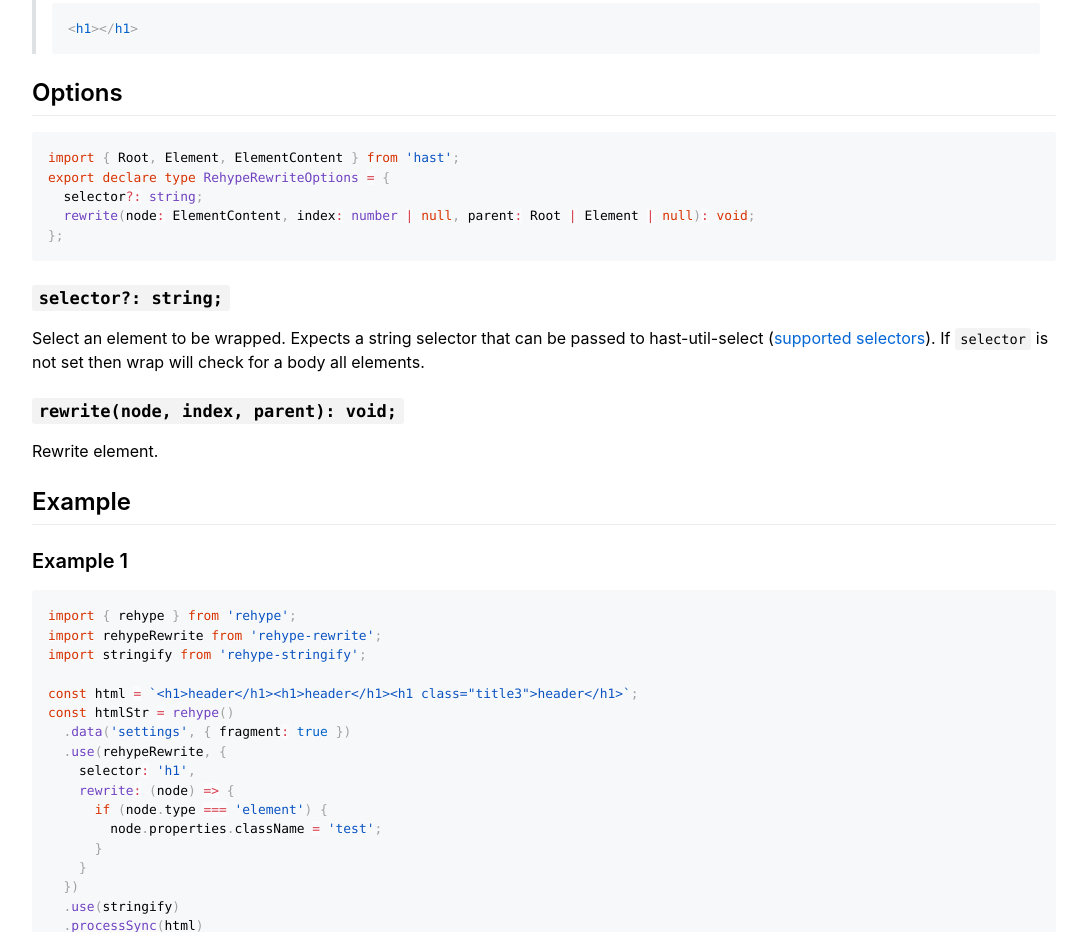
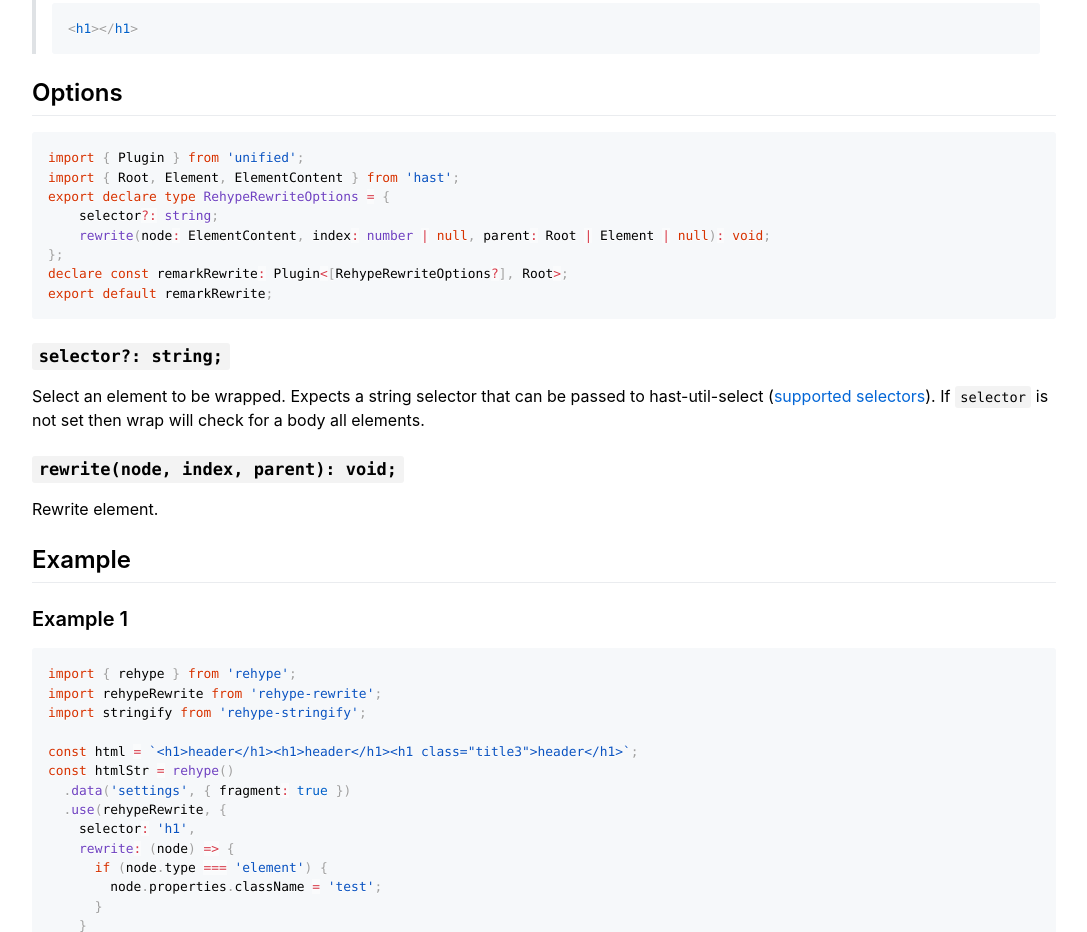
Before and after one commit to jaywcjlove/rehype-rewrite, a plain HTML site: page index.html in a window 1280 px wide. Shown: the part 1955-2887 px from the top of the page, without its empty margins (96-1183 px from the left). Drawn offline with Linux system fonts and the light colour scheme.

Commit message:
deploy: 02669eeaa9362b0b0ab0abbdb0f1d02104081303

```diff
--- a/index.html
+++ b/index.html
@@ -72,11 +72,14 @@
       <h2 id="options"><a class="anchor" aria-hidden="true" tabindex="-1" href="#options"><svg class="octicon octicon-link" viewBox="0 0 16 16" version="1.1" width="16" height="16" aria-hidden="true">
             <path fill-rule="evenodd" d="M7.775 3.275a.75.75 0 001.06 1.06l1.25-1.25a2 2 0 112.83 2.83l-2.5 2.5a2 2 0 01-2.83 0 .75.75 0 00-1.06 1.06 3.5 3.5 0 004.95 0l2.5-2.5a3.5 3.5 0 00-4.95-4.95l-1.25 1.25zm-4.69 9.64a2 2 0 010-2.83l2.5-2.5a2 2 0 012.83 0 .75.75 0 001.06-1.06 3.5 3.5 0 00-4.95 0l-2.5 2.5a3.5 3.5 0 004.95 4.95l1.25-1.25a.75.75 0 00-1.06-1.06l-1.25 1.25a2 2 0 01-2.83 0z"></path>
           </svg></a>Options</h2>
-      <pre class="language-ts"><code class="language-ts"><span class="token keyword module">import</span> <span class="token imports"><span class="token punctuation">{</span> <span class="token maybe-class-name">Root</span><span class="token punctuation">,</span> <span class="token maybe-class-name">Element</span><span class="token punctuation">,</span> <span class="token maybe-class-name">ElementContent</span> <span class="token punctuation">}</span></span> <span class="token keyword module">from</span> <span class="token string">'hast'</span><span class="token punctuation">;</span>
+      <pre class="language-ts"><code class="language-ts"><span class="token keyword module">import</span> <span class="token imports"><span class="token punctuation">{</span> <span class="token maybe-class-name">Plugin</span> <span class="token punctuation">}</span></span> <span class="token keyword module">from</span> <span class="token string">'unified'</span><span class="token punctuation">;</span>
+<span class="token keyword module">import</span> <span class="token imports"><span class="token punctuation">{</span> <span class="token maybe-class-name">Root</span><span class="token punctuation">,</span> <span class="token maybe-class-name">Element</span><span class="token punctuation">,</span> <span class="token maybe-class-name">ElementContent</span> <span class="token punctuation">}</span></span> <span class="token keyword module">from</span> <span class="token string">'hast'</span><span class="token punctuation">;</span>
 <span class="token keyword module">export</span> <span class="token keyword">declare</span> <span class="token keyword">type</span> <span class="token class-name"><span class="token maybe-class-name">RehypeRewriteOptions</span></span> <span class="token operator">=</span> <span class="token punctuation">{</span>
-  selector<span class="token operator">?</span><span class="token operator">:</span> <span class="token builtin">string</span><span class="token punctuation">;</span>
-  <span class="token function">rewrite</span><span class="token punctuation">(</span>node<span class="token operator">:</span> <span class="token maybe-class-name">ElementContent</span><span class="token punctuation">,</span> index<span class="token operator">:</span> <span class="token builtin">number</span> <span class="token operator">|</span> <span class="token keyword null nil">null</span><span class="token punctuation">,</span> parent<span class="token operator">:</span> <span class="token maybe-class-name">Root</span> <span class="token operator">|</span> <span class="token maybe-class-name">Element</span> <span class="token operator">|</span> <span class="token keyword null nil">null</span><span class="token punctuation">)</span><span class="token operator">:</span> <span class="token keyword">void</span><span class="token punctuation">;</span>
+    selector<span class="token operator">?</span><span class="token operator">:</span> <span class="token builtin">string</span><span class="token punctuation">;</span>
+    <span class="token function">rewrite</span><span class="token punctuation">(</span>node<span class="token operator">:</span> <span class="token maybe-class-name">ElementContent</span><span class="token punctuation">,</span> index<span class="token operator">:</span> <span class="token builtin">number</span> <span class="token operator">|</span> <span class="token keyword null nil">null</span><span class="token punctuation">,</span> parent<span class="token operator">:</span> <span class="token maybe-class-name">Root</span> <span class="token operator">|</span> <span class="token maybe-class-name">Element</span> <span class="token operator">|</span> <span class="token keyword null nil">null</span><span class="token punctuation">)</span><span class="token operator">:</span> <span class="token keyword">void</span><span class="token punctuation">;</span>
 <span class="token punctuation">}</span><span class="token punctuation">;</span>
+<span class="token keyword">declare</span> <span class="token keyword">const</span> remarkRewrite<span class="token operator">:</span> <span class="token maybe-class-name">Plugin</span><span class="token operator">&#x3C;</span><span class="token punctuation">[</span><span class="token maybe-class-name">RehypeRewriteOptions</span><span class="token operator">?</span><span class="token punctuation">]</span><span class="token punctuation">,</span> <span class="token maybe-class-name">Root</span><span class="token operator">></span><span class="token punctuation">;</span>
+<span class="token keyword module">export</span> <span class="token keyword module">default</span> remarkRewrite<span class="token punctuation">;</span>
 </code></pre>
       <h3 id="selector-string"><a class="anchor" aria-hidden="true" tabindex="-1" href="#selector-string"><svg class="octicon octicon-link" viewBox="0 0 16 16" version="1.1" width="16" height="16" aria-hidden="true">
             <path fill-rule="evenodd" d="M7.775 3.275a.75.75 0 001.06 1.06l1.25-1.25a2 2 0 112.83 2.83l-2.5 2.5a2 2 0 01-2.83 0 .75.75 0 00-1.06 1.06 3.5 3.5 0 004.95 0l2.5-2.5a3.5 3.5 0 00-4.95-4.95l-1.25 1.25zm-4.69 9.64a2 2 0 010-2.83l2.5-2.5a2 2 0 012.83 0 .75.75 0 001.06-1.06 3.5 3.5 0 00-4.95 0l-2.5 2.5a3.5 3.5 0 004.95 4.95l1.25-1.25a.75.75 0 00-1.06-1.06l-1.25 1.25a2 2 0 01-2.83 0z"></path>
```
Also changed, not shown: lcov-report/index.html (+1 -1 lines), lcov-report/index.ts.html (+1 -1 lines).
